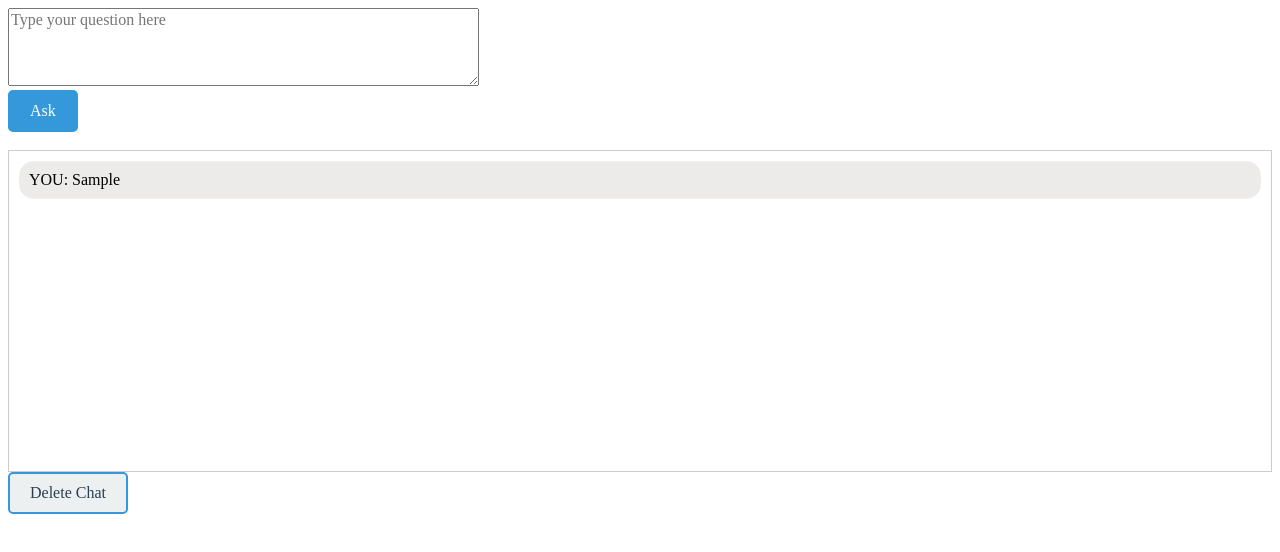
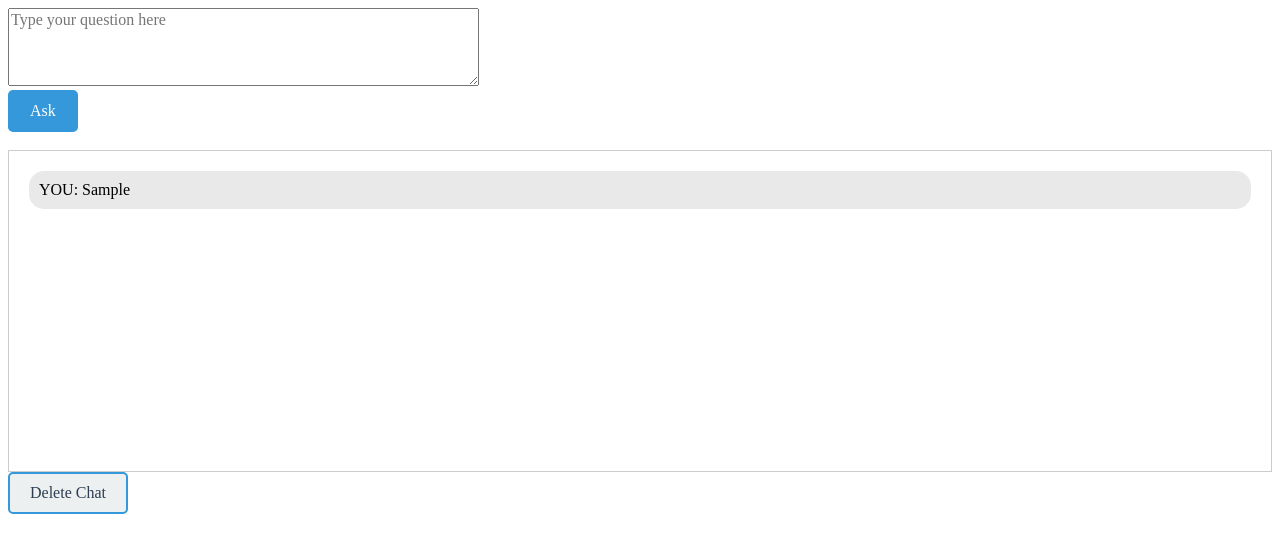
Before and after one commit to villayatali123/ChatBot-FrontEnd, a plain HTML site: page index.html in a window 1280 px wide. Both pictures are taken after typing "Sample" into the empty fields and a click on the button "Ask". Drawn offline with nearby package versions, Linux system fonts and the light colour scheme; no server answers; a web font is replaced by a local one.

Commit message:
added some css

```diff
--- a/index.css
+++ b/index.css
@@ -10,15 +10,21 @@
     padding: 10px;
 }
 #chat-container div {
-    border-radius: 15px; /* Adjust the radius as needed */
-    padding: 10px; /* Optional: Add padding for better visualization */
+    border-radius: 15px;
+    padding: 10px;
+    margin: 10px;
 }
 
 #chat-container div:nth-child(odd){
 
-    background-color: #edeaea;
+    background-color: #e9e9e9;
 
   }
+#chat-container div:nth-child(even){
+
+    background-color: #c6f5d4;
+
+}
 /* Base Button Styles */
 .button {
     display: inline-block;
```
